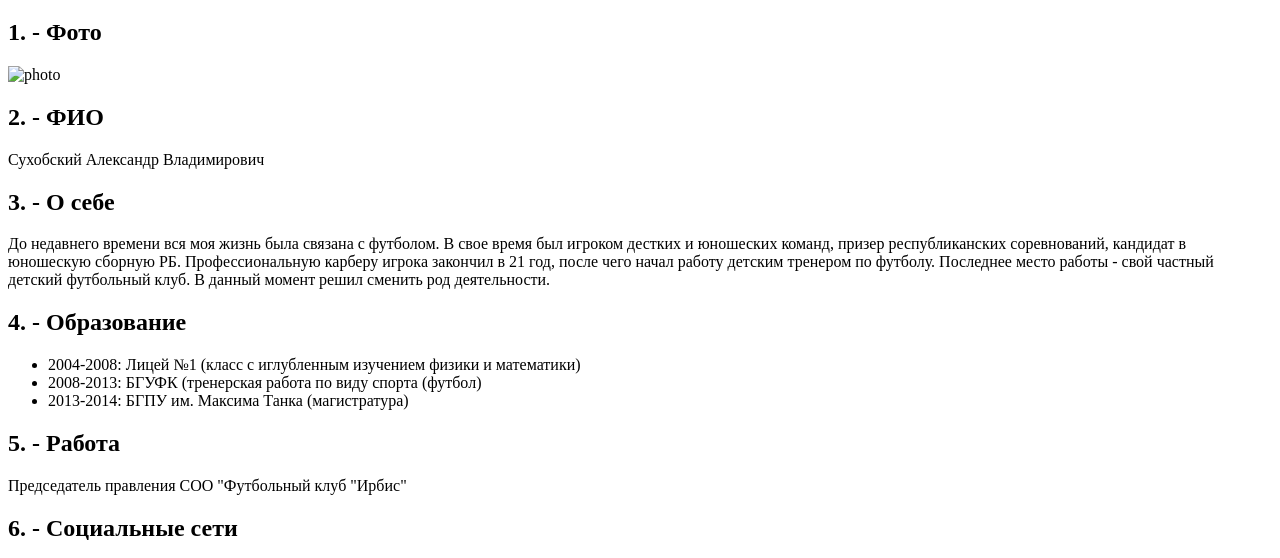
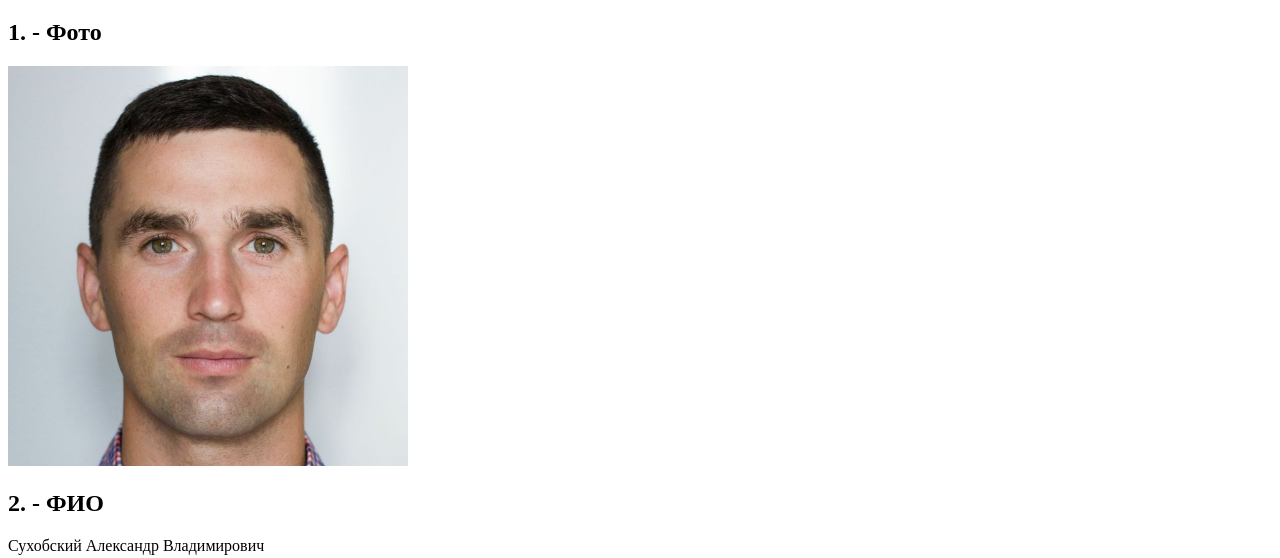
Before and after one commit to suhobski/lesson-1, a plain HTML site: page index.html in a window 1280 px wide. Shown: the part 61-619 px from the top of the page. Drawn offline with Linux system fonts and the light colour scheme.

Commit message:
Add files via upload

```diff
--- a/index.html
+++ b/index.html
@@ -11,7 +11,7 @@
     </header>
     <main>
       <h2>1. - Фото</h2>
-      <img src="photo.jpg" alt="photo" width="400" height="400" />
+      <img src="suhobski.jpg" alt="suhobski" width="400" height="400" />
       <h2>2. - ФИО</h2>
       <p>Сухобский Александр Владимирович</p>
       <h2>3. - О себе</h2>
```
Also changed, not shown: suhobski.jpg (added).
